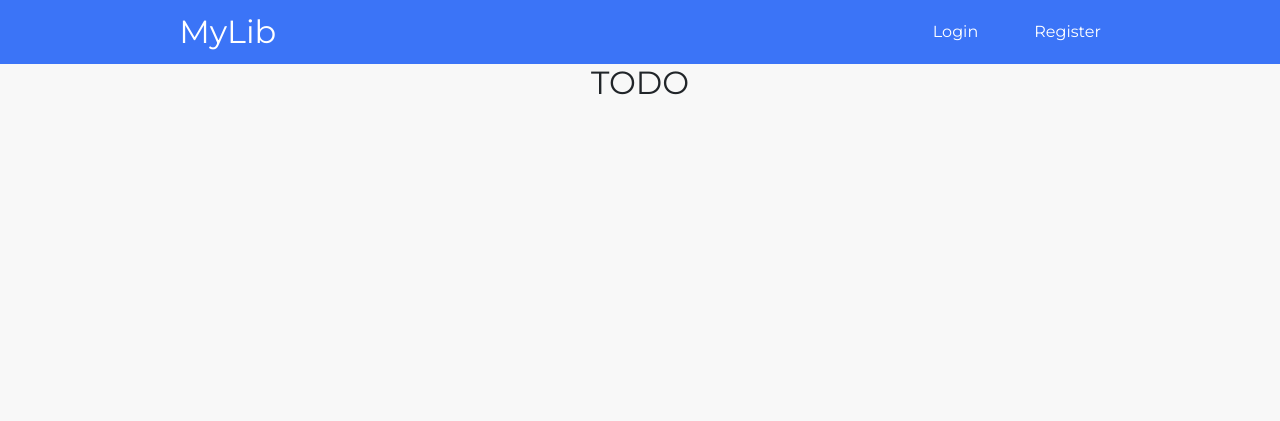
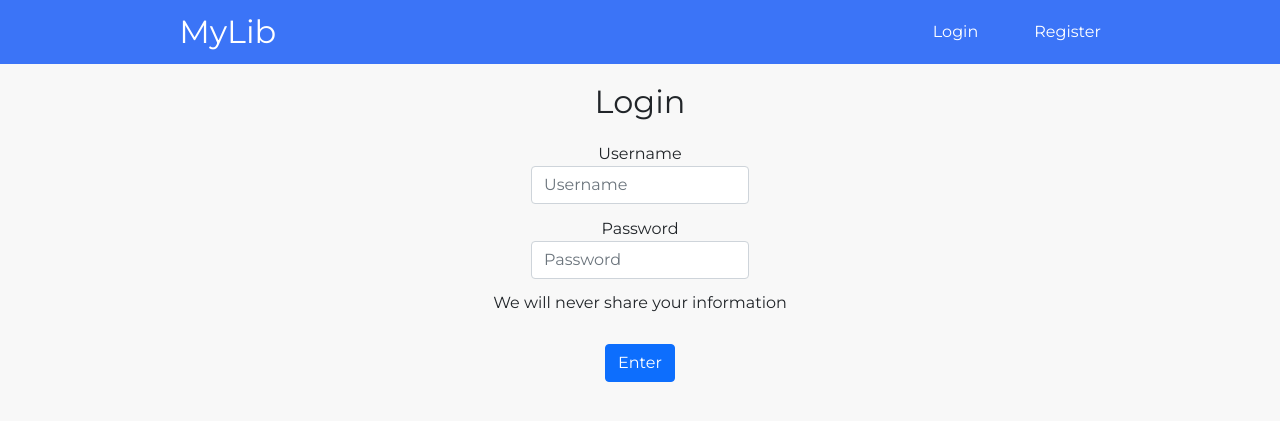
Before and after one commit to jamesspearsv/mylib, a Flask app: template templates/login.html in a window 1280 px wide. Shown: the top 421 px of the page. Run offline with Flask 2, Linux system fonts and the light colour scheme; the template is opened without the code that fills it, so the values that code supplies are empty.

Commit message:
Update to databse

```diff
--- a/app.py
+++ b/app.py
@@ -2,21 +2,17 @@ import os
 from flask import Flask, flash, redirect, render_template, request, session, json, jsonify, url_for
 from flask_session import Session
 from werkzeug.security import check_password_hash, generate_password_hash
-import sqlite3
 
 
 app = Flask(__name__)
 app.config["TEMPLATES_AUTO_RELOAD"] = True
 
-#connect to sqlite database
-db = sqlite3.connect("catalog.db", check_same_thread=False)
-try:
-    db.execute("CREATE TABLE users (id INTEGER, username TEXT NOT NULL, email TEXT NOT NULL, hash TEXT NOT NULL, PRIMARY KEY(id));")
-except:
-    pass
+#connect to sqlite database TODO setup sqlalcemy
+
 
 @app.route("/")
 def index():
+    # TODO create login authentication
     return render_template("index.html")
 
 @app.route("/register", methods=["GET", "POST"])
@@ -30,8 +26,16 @@ def register():
         print(email)
         print(password)
 
-        db.execute("INSERT INTO users (username, email, hash) VALUES (?, ?, ?);", (username, email, generate_password_hash(password)))
-        db.commit()
+        # TODO insert info into database with sqlalchemy
+
         return redirect("/login")
     else:
         return render_template("register.html")
+
+@app.route("/login", methods=["GET", "POST"])
+def login():
+    if request.method == "POST":
+
+        return "TODO"
+    else:
+        return render_template("login.html")
--- a/templates/layout.html
+++ b/templates/layout.html
@@ -20,7 +20,7 @@
             </div>
             <ul class="nav-links">
                 <li>
-                    <a href="#">Login</a>
+                    <a href="/login">Login</a>
                 </li>
                 <li>
                     <a href="/register">Register</a>
--- a/templates/login.html
+++ b/templates/login.html
@@ -5,5 +5,21 @@
 {% endblock %}
 
 {% block main %}
-    <h2>TODO</h2>
+<form class="form" action="/login" method="post">
+    <h2 class="form-title">Login</h2>
+    <div class="form-input">
+        <label for="username">Username</label>
+        <input class="form-control" type="text" name="username" id="username" placeholder="Username">
+    </div>
+    <div class="form-input">
+        <label for="password">Password</label>
+        <input class="form-control" type="password" name="password" id="password" placeholder="Password">
+    </div>
+    <div class="form-item">
+        <p>We will never share your information</p>
+    </div>
+    <div class="form-item">
+     <button class="btn btn-primary" type="submit">Enter</button>
+    </div>
+</form>
 {% endblock %}
```
